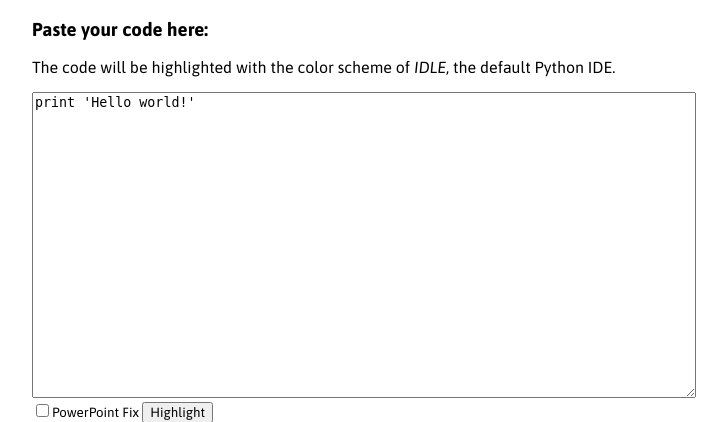
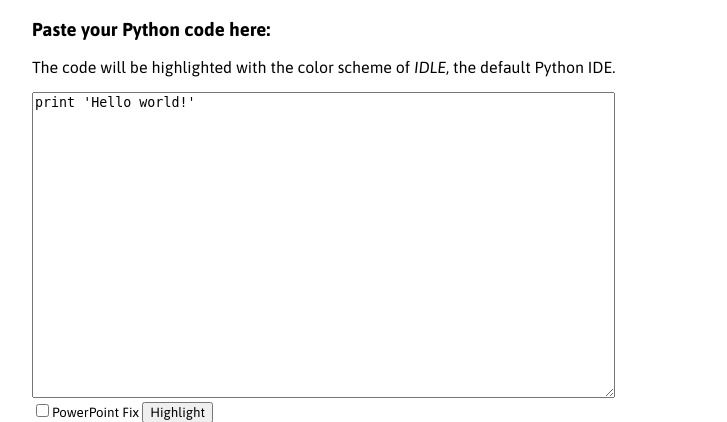
Before and after one commit to dirkakrid/highlight, a Flask app: page / in a window 1280 px wide. Shown: the top 422 px of the page, without its empty margins (8-735 px from the left). Run offline with Flask 2, Linux system fonts and the light colour scheme.

Commit message:
Updated templates/index.html

```diff
--- a/templates/index.html
+++ b/templates/index.html
@@ -20,7 +20,7 @@
 </head>
 <body leftmargin="40">
 <font face="asap">
-<h3>Paste your code here:</h3>
+<h3>Paste your Python code here:</h3>
 <div class="description">
 <p>
 The code will be highlighted with the color scheme of <em>IDLE</em>, the default Python IDE. <br>
@@ -29,7 +29,7 @@ The code will be highlighted with the color scheme of <em>IDLE</em>, the default
 <div class="form">
 <form action="" method=post>
 	<small>
-	<textarea name="code" cols="80" rows="20">print 'Hello world!'
+	<textarea name="code" cols="70" rows="20">print 'Hello world!'
 	</textarea>
 	<br>
 	<input type="checkbox" name="pptx" value="fix">PowerPoint Fix
@@ -45,9 +45,9 @@ The code will be highlighted with the color scheme of <em>IDLE</em>, the default
 	Web app hosted by for <em>free</em> by <a href="http://heroku.com/" target="_blank">heroku</a>. <br>
 	Code <em>freely</em> availabe on <a href="http://github.com/yoavram/highlight/" target="_blank">github</a>. <br>
 	The highlighter was developed by <a href="http://code.activestate.com/recipes/578178-colorize-python-sourcecode-syntax-highlighting/" target="_blank">Raymond Hettinger</a>. <br>
-	The web app was developed in less than 100 mins by <a href="http://www.yoavram.com/" target="_blank">Yoav Ram</a>. <br>
+	The web app was developed by <a href="http://www.yoavram.com/" target="_blank">Yoav Ram</a>. <br>
 	The <em>Asap</em> font is part of the <a href="http://www.google.com/webfonts" target="_blank">Google Web Fonts<a>. <br>
-	<a href="http://flask.pocoo.org/" target="_blank">Flask</a> is that easy, and is easy to depoly with  <a href="https://devcenter.heroku.com/articles/python" target="_blank">heroku</a>. <br>
+	<a href="http://flask.pocoo.org/" target="_blank">Flask</a> apps are easy to deploy with  <a href="https://devcenter.heroku.com/articles/python" target="_blank">heroku</a>. <br>
 	<a rel="license" href="http://creativecommons.org/licenses/by-sa/3.0/">
 	<img alt="Creative Commons License" style="border-width:0" src="http://i.creativecommons.org/l/by-sa/3.0/80x15.png" />
 	</a>
```
